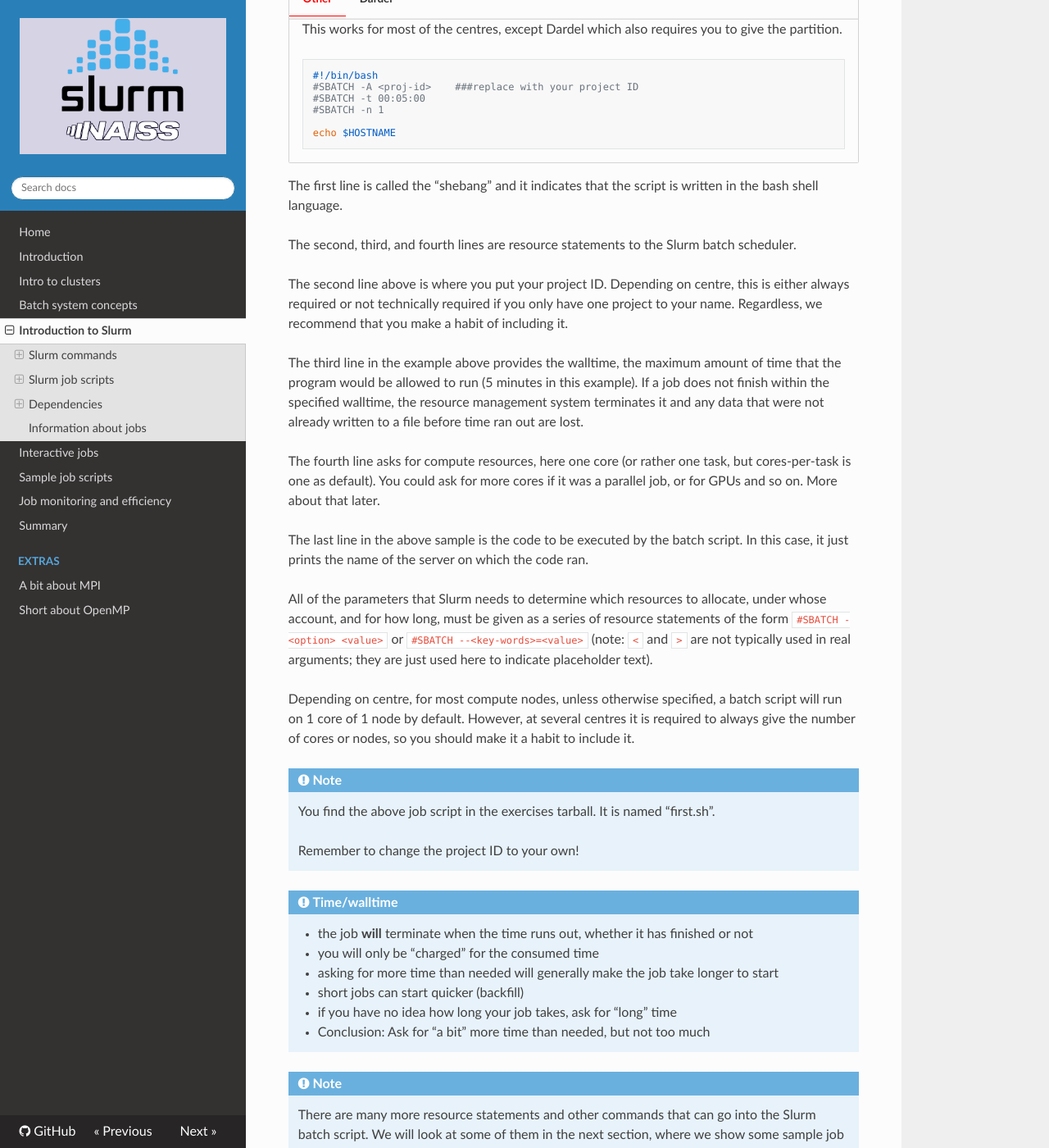
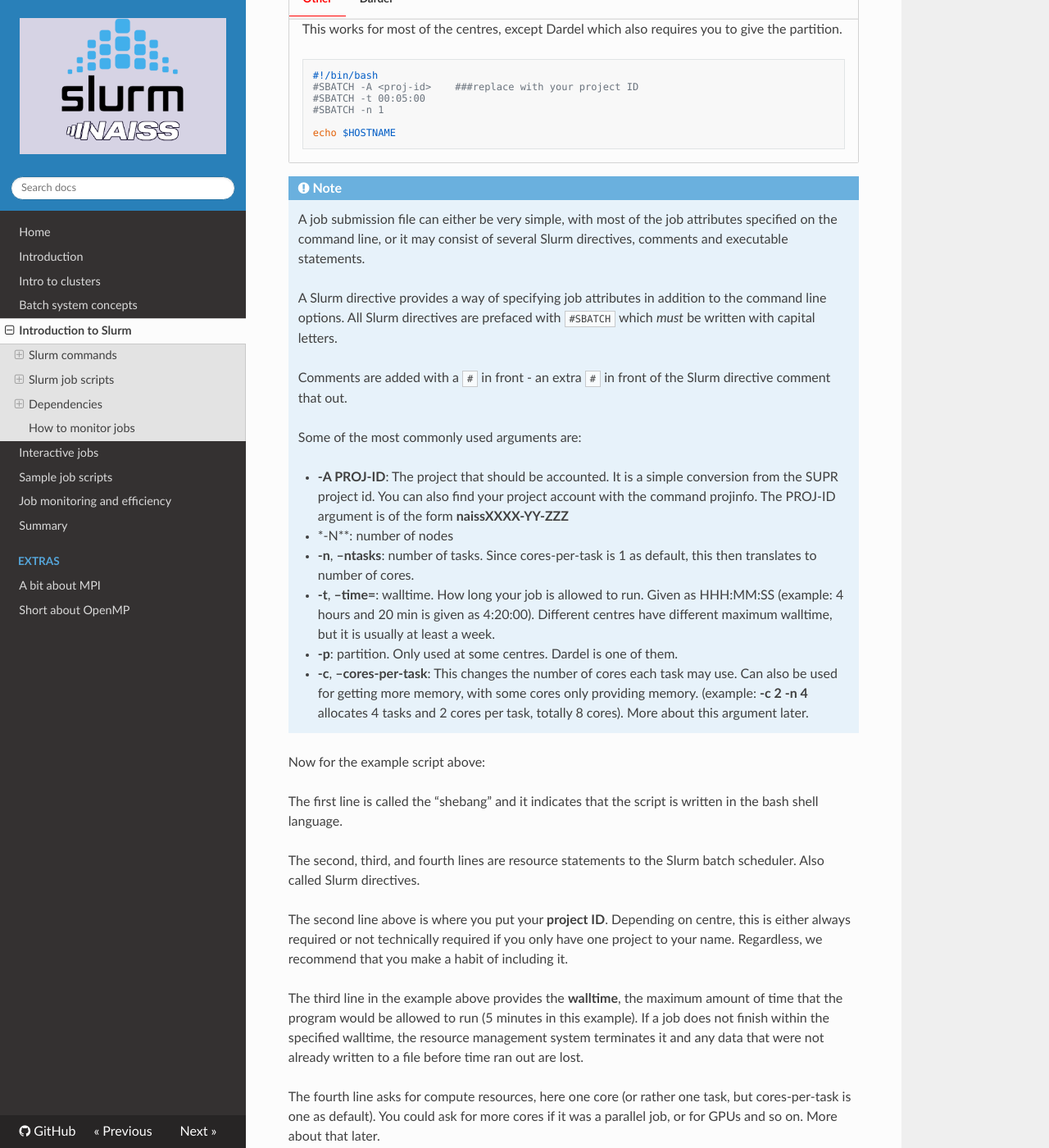
Before and after one commit to UPPMAX/NAISS_Slurm, an MkDocs documentation site: the page built from docs/slurm.md, in a window 1280 px wide and 1400 px high, scrolled down 8302 px. Shown: the whole window at 82% size. Built offline with MkDocs 1.6.1, drawn with Linux system fonts in a browser that asks for light colours; nearby versions of some CDN libraries; some of the changed text lies outside the part shown.

Commit message:
Fixing most of the things mentioned to fix in the planning document

````diff
--- a/docs/slurm.md
+++ b/docs/slurm.md
@@ -384,14 +384,33 @@
     echo $HOSTNAME
     ```
 
+!!! note
+
+    A job submission file can either be very simple, with most of the job attributes specified on the command line, or it may consist of several Slurm directives, comments and executable statements.
+
+    A Slurm directive provides a way of specifying job attributes in addition to the command line options. All Slurm directives are prefaced with `#SBATCH` which *must* be written with capital letters.
+
+    Comments are added with a `#` in front - an extra `#` in front of the Slurm directive comment that out.
+
+    Some of the most commonly used arguments are:
+
+    - **-A PROJ-ID**: The project that should be accounted. It is a simple conversion from the SUPR project id. You can also find your project account with the command projinfo. The PROJ-ID argument is of the form **naissXXXX-YY-ZZZ**
+    - *-N**: number of nodes
+    - **-n**, **--ntasks**: number of tasks. Since cores-per-task is 1 as default, this then translates to number of cores.
+    - **-t**, **--time=**: walltime. How long your job is allowed to run. Given as HHH:MM:SS (example: 4 hours and 20 min is given as 4:20:00). Different centres have different maximum walltime, but it is usually at least a week.
+    - **-p**: partition. Only used at some centres. Dardel is one of them.
+    - **-c**, **--cores-per-task**: This changes the number of cores each task may use. Can also be used for getting more memory, with some cores only providing memory. (example: **-c 2 -n 4** allocates 4 tasks and 2 cores per task, totally 8 cores). More about this argument later.
+
+Now for the example script above:
+
 The first line is called the “shebang” and it indicates that the script is written in the bash shell language.
 
-The second, third, and fourth lines are resource statements to the Slurm batch scheduler.
+The second, third, and fourth lines are resource statements to the Slurm batch scheduler. Also called Slurm directives.
 
-The second line above is where you put your project ID.
+The second line above is where you put your **project ID**.
 Depending on centre, this is either always required or not technically required if you only have one project to your name. Regardless, we recommend that you make a habit of including it.
 
-The third line in the example above provides the walltime, the maximum amount of time that the program would be allowed to run (5 minutes in this example). If a job does not finish within the specified walltime, the resource management system terminates it and any data that were not already written to a file before time ran out are lost.
+The third line in the example above provides the **walltime**, the maximum amount of time that the program would be allowed to run (5 minutes in this example). If a job does not finish within the specified walltime, the resource management system terminates it and any data that were not already written to a file before time ran out are lost.
 
 The fourth line asks for compute resources, here one core (or rather one task, but cores-per-task is one as default). You could ask for more cores if it was a parallel job, or for GPUs and so on. More about that later.
 
@@ -407,14 +426,14 @@
 
     Remember to change the project ID to your own!
 
-!!! note "Time/walltime"
+!!! note "Some comments on time/walltime"
 
     - the job **will** terminate when the time runs out, whether it has finished or not
     - you will only be "charged" for the consumed time
-    - asking for more time than needed will generally make the job take longer to start
+    - asking for a lot more time than needed will generally make the job take longer to start
     - short jobs can start quicker (backfill)
     - if you have no idea how long your job takes, ask for "long" time
-    - Conclusion: Ask for "a bit" more time than needed, but not too much
+    - **Conclusion**: It is typically a good idea to overbook your job with perhaps 30% (or more).
 
 !!! note
 
@@ -430,35 +449,39 @@
 - Wait for that job to finish before starting next job: ``sbatch -d afterok:<prev-JOBID> my-next-job.sh``
 
 Generally:
-- **after:jobid[:jobid...]** begin after specified jobs have started
-- **afterany:jobid[:jobid...]** begin after specified jobs have terminated
-- **afternotok:jobid[:jobid...]** begin after specified jobs have failed
-- **afterok:jobid[:jobid...]**  begin after specified jobs have run to completion with exit code zero
-- **singleton** begin execution after all previously launched jobs with the same name and user have ended
+
+- **`after:jobid[:jobid...]`** begin after specified jobs have started
+- **`afterany:jobid[:jobid...]`** begin after specified jobs have terminated
+- **`afternotok:jobid[:jobid...]`** begin after specified jobs have failed
+- **??afterok:jobid[:jobid...]`**  begin after specified jobs have run to completion with exit code zero
+- **`singleton`** begin execution after all previously launched jobs with the same name and user have ended
 
 !!! hint
 
-    Try it! You can use `run_matrix-gen.sh` as the first and `run_mmmult-v2.sh` as the dependent job.
+    **Try it!** You can use `matrix-gen.sh` as the first and `mmmult-v2.sh` as the dependent job. You find these batch scripts in the exercises tarball, under your cluster.
+
+    - Remember to change the project ID of the scripts to be your project ID.
+    - Remember, you can use `squeue --me` to see if your jobs are running - and probably also that one of them is now marked as being dependent on another.
 
 ### Script example
 
-This simple script is just for starting one job; waiting for it to finish, then start a second job.
+This simple script can be run from the command line. It starts one job; gets the job ID, then tell Slurm to wait until job one has finished before starting a second job which is dependent on the first.
 
 ```bash
 #!/bin/bash
 
 # first job - no dependencies
-jid1=$(sbatch --parsable run_matrix-gen.sh)
+jid1=$(sbatch --parsable matrix-gen.sh)
 
 # Next job depend on first job
-sbatch --dependency=afterany:${jid1} run_mmmult-v2.sh
+sbatch --dependency=afterany:${jid1} mmmult-v2.sh
 ```
 
-If you want to test it, the scripts for this can be found in the tarball with the exercises or downloaded here: <a href="../run_matrix-gen.sh" target="_blank">run_matrix-gen.sh</a> and <a href="../run_mmmult-v2.sh" target="_blank">run_mmmult-v2.sh</a>.
+If you want to test it, the scripts for this can be found in <a href="https://github.com/UPPMAX/NAISS_Slurm/raw/refs/heads/main/exercises.tar.gz" target="_blank">the tarball with the exercises</a>.
 
-The first job it runs generate a matrix and then the second job does matrix-matrix multiplication.
+The first job it runs generates two matrices and then the second job does matrix-matrix multiplication, but not until the first has finished.
 
-## Information about jobs
+## How to monitor jobs
 
 Unless mentioned, these are valid at all centres.
 
````
Also changed, not shown: docs/intro.md (+3 -1 lines).
